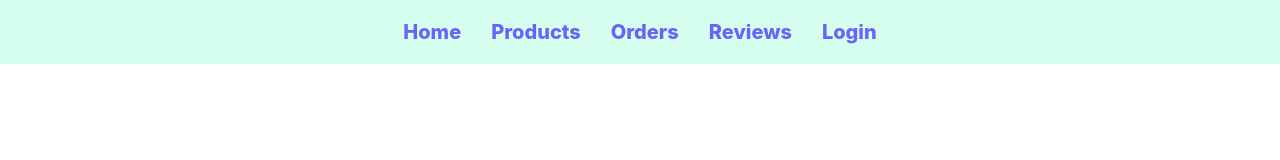
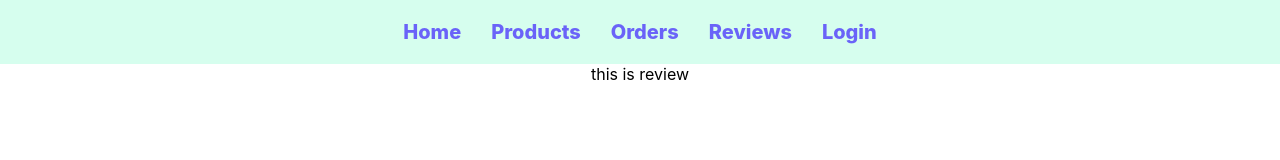
Before and after one commit to azmi0323/router-with-firebase, a React (Create React App) app: page /reviews in a window 1280 px wide. Shown: the top 160 px of the page. Built offline with nearby package versions, Linux system fonts and the light colour scheme.

Commit message:
all routes set

```diff
--- a/src/App.js
+++ b/src/App.js
@@ -4,6 +4,9 @@ import './App.css';
 import Header from './Components/Header/Header';
 import Home from './Components/Home/Home';
 import Login from './Components/Login/Login';
+import Orders from './Components/Orders/Orders';
+import Products from './Components/Products/Products';
+import Reviews from './Components/Reviews/Reviews';
 
 function App() {
   return (
@@ -12,6 +15,9 @@ function App() {
       <Routes>
         <Route path='/' element={<Home></Home>}></Route>
         <Route path='/home' element={<Home></Home>}></Route>
+        <Route path='/products' element={<Products></Products>}></Route>
+        <Route path='/orders' element={<Orders></Orders>}></Route>
+        <Route path='/reviews' element={<Reviews></Reviews>}></Route>
         <Route path='/login' element={<Login></Login>}></Route>
       </Routes>
     </div>
--- /dev/null
+++ b/src/Components/Orders/Orders.js
@@ -0,0 +1,11 @@
+import React from 'react';
+
+const Orders = () => {
+    return (
+        <div>
+            this is order
+        </div>
+    );
+};
+
+export default Orders;
--- /dev/null
+++ b/src/Components/Reviews/Reviews.js
@@ -0,0 +1,11 @@
+import React from 'react';
+
+const Review = () => {
+    return (
+        <div>
+            this is review
+        </div>
+    );
+};
+
+export default Review;
```
Also changed, not shown: src/Components/Orders/Orders.css (added), src/Components/Reviews/Reviews.css (added).
